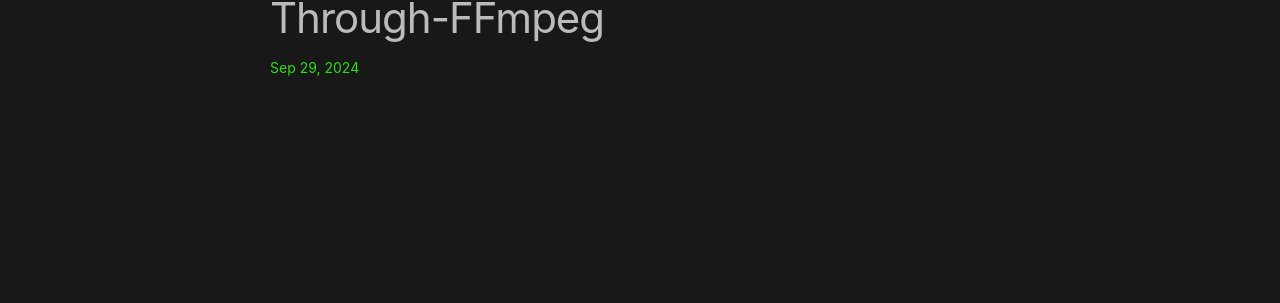
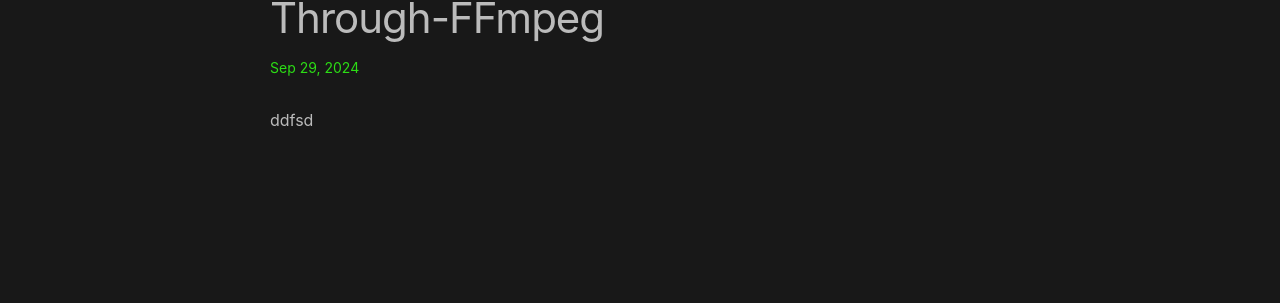
Before and after one commit to tekniiquann/tekniiquann.github.io, a Jekyll site: the page built from _posts/2024-09-29-Generating-Video-From-Simulation-Pictures-And-Manipulate-Videos-Through-FFmpeg.md, in a window 1280 px wide. Shown: the part 195-498 px from the top of the page. Built offline with Jekyll 4.4.1, drawn with Linux system fonts in a browser that asks for light colours.

Commit message:
post debug

```diff
--- a/_posts/2024-09-29-Generating-Video-From-Simulation-Pictures-And-Manipulate-Videos-Through-FFmpeg.md
+++ b/_posts/2024-09-29-Generating-Video-From-Simulation-Pictures-And-Manipulate-Videos-Through-FFmpeg.md
@@ -3,5 +3,8 @@ layout: post
 title: "Video-Generation-from_Simulation-Pictures-and-Manipulate-Videos-Through-FFmpeg"
 categories_short_name: paraview_Insitu
 meta: "paraview Insitu"
-type: "Draft"
+type: "publication"
 ---
+
+
+ddfsd
```
